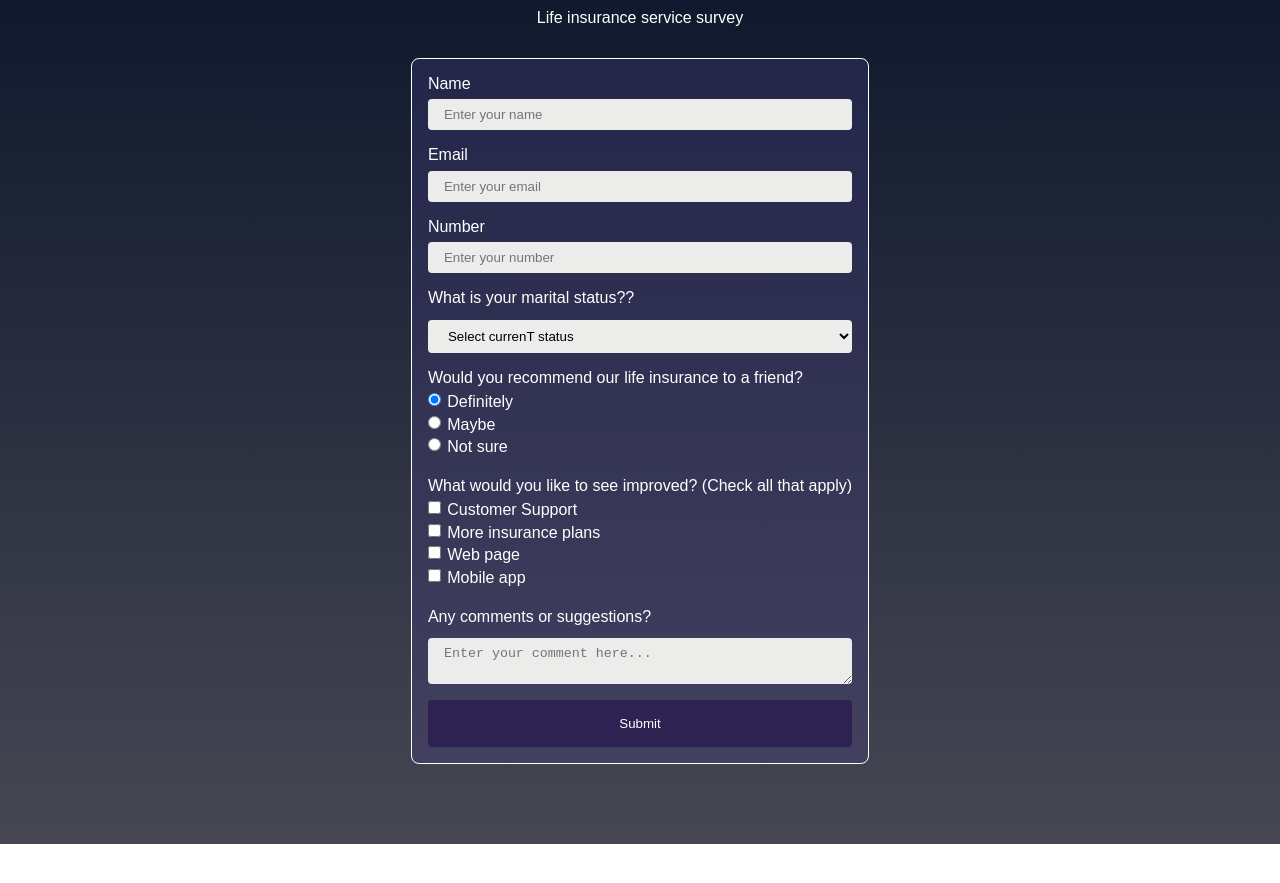
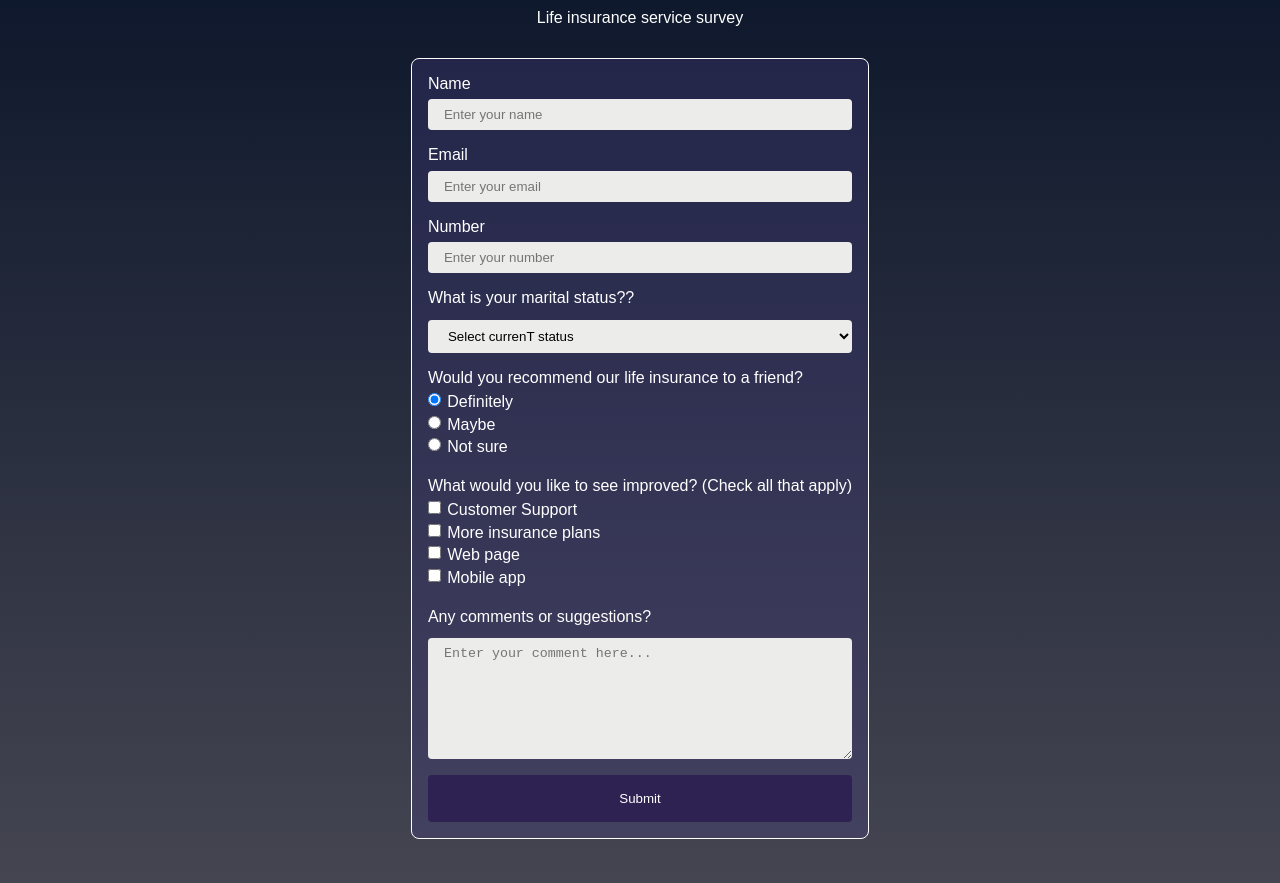
Before and after one commit to EstebanCarrilloG/free-code-camp-css-certification-projects, a plain HTML site: page survey-form/index.html in a window 1280 px wide. Shown: the part 129-1012 px from the top of the page. Before the commit the page ends 973 px from the top, so only its background shows below. Drawn offline with Linux system fonts and the light colour scheme.

Commit message:
Text area rows number added

```diff
--- a/survey-form/index.html
+++ b/survey-form/index.html
@@ -71,7 +71,7 @@
 
                 <div class="form-group">
                     <p>Any comments or suggestions?</p>
-                    <textarea id="comments" class="input-textarea" name="comment"
+                    <textarea id="comments" rows="7" class="input-textarea" name="comment"
                         placeholder="Enter your comment here..."></textarea>
                 </div>
                 <div class="form-group">
```
